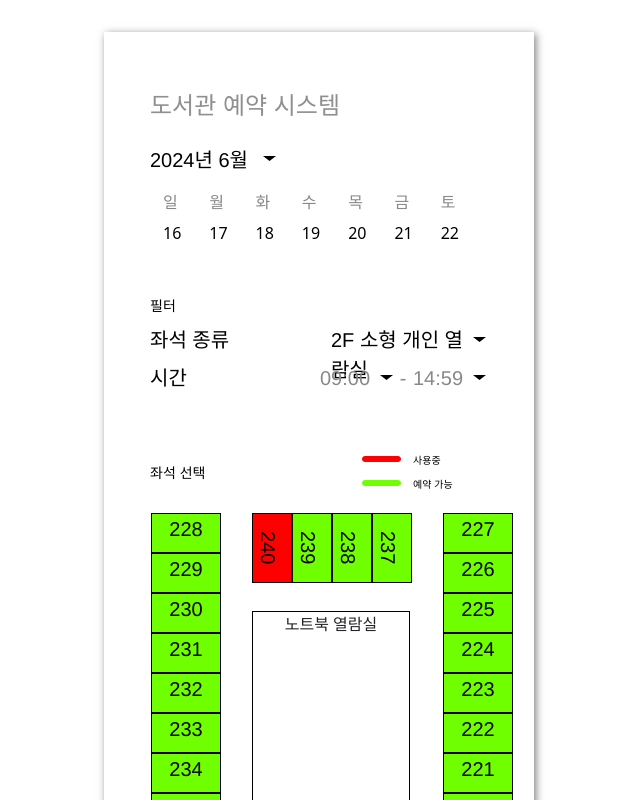
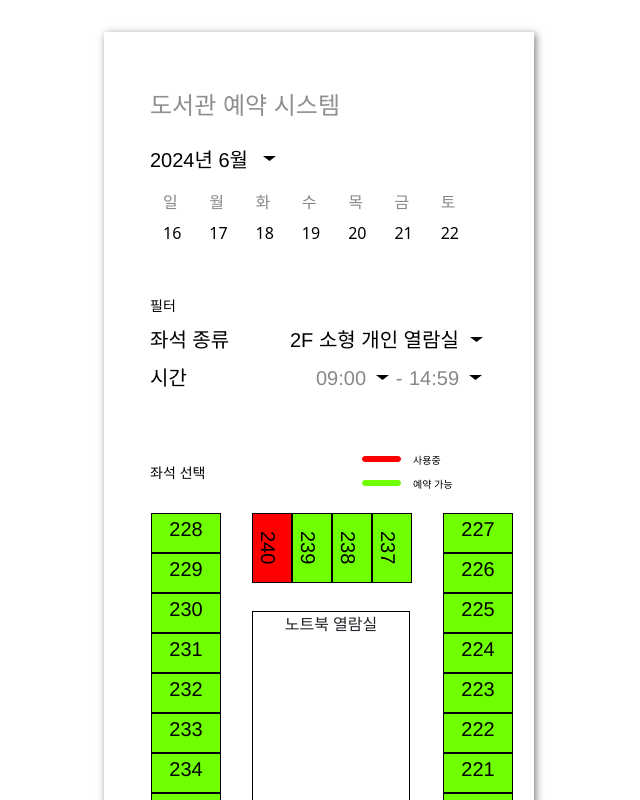
Before and after one commit to gsainfoteam/2024-hackathon-library-reservation-fe, a React (Vite) app: page / in a window 1280 px wide. Shown: the top 800 px of the page, without its empty margins (321-961 px from the left). Built offline with nearby package versions, Linux system fonts and the light colour scheme; sample sign-in values are in the browser's storage.

Commit message:
fix: dropdown style

```diff
--- a/src/Filter.css
+++ b/src/Filter.css
@@ -1,6 +1,6 @@
 .Filter {
   color: #000000;
-    font-family: "Inter-Regular", Helvetica;
+  font-family: 'Inter-Regular', Helvetica;
   font-size: 14px;
   font-weight: 400;
   width: 288px;
@@ -14,10 +14,10 @@
 
 .Seats {
   color: #000000;
-    font-family: "Inter-Regular", Helvetica;
+  font-family: 'Inter-Regular', Helvetica;
   font-size: 20px;
   font-weight: 400;
-    width: 181px;
+  width: 140px;
   height: 22px;
   padding-left: 46px;
   padding-top: 6px;
@@ -28,10 +28,10 @@
 
 .SeatName {
   color: #000000;
-    font-family: "Inter-Regular", Helvetica;
+  font-family: 'Inter-Regular', Helvetica;
   font-size: 20px;
   font-weight: 400;
-    width: 142px;
+  width: 180px;
   height: 22px;
   padding-left: 0px;
   padding-top: 6px;
@@ -42,10 +42,10 @@
 
 .Time {
   color: #000000;
-    font-family: "Inter-Regular", Helvetica;
+  font-family: 'Inter-Regular', Helvetica;
   font-size: 20px;
   font-weight: 400;
-    width: 170px;
+  width: 166px;
   height: 22px;
   padding-left: 46px;
   padding-top: 16px;
@@ -74,10 +74,9 @@
   box-sizing: content-box;
 }
 
-
 .TimeNum {
   color: #888;
-    font-family: "Inter-Regular", Helvetica;
+  font-family: 'Inter-Regular', Helvetica;
   font-size: 20px;
   font-weight: 400;
   width: 60px;
@@ -91,7 +90,7 @@
 
 .Hypoon {
   color: #888;
-    font-family: "Inter-Regular", Helvetica;
+  font-family: 'Inter-Regular', Helvetica;
   font-size: 20px;
   font-weight: 400;
   width: 20px;
```
Lines whose indentation alone changed are shown as unchanged.
